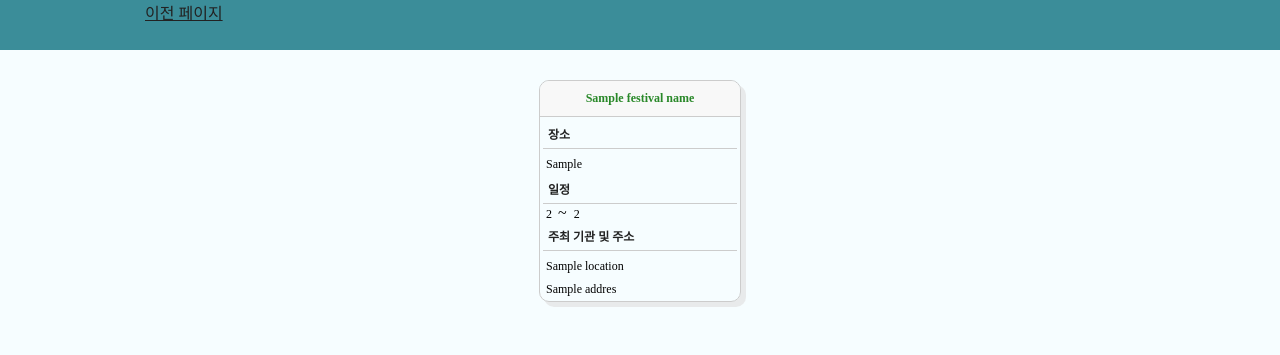
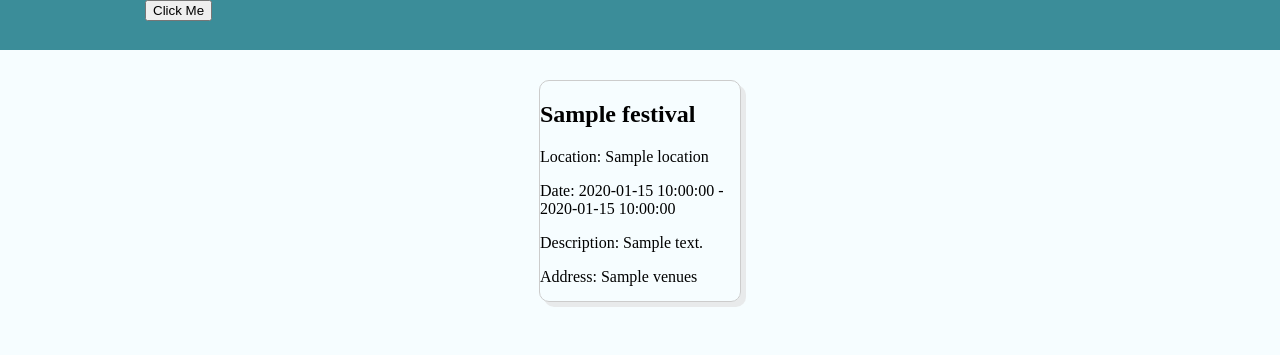
Before and after one commit to choimung/Example, a Flask app: template templates/festivals.html in a window 1280 px wide. Shown: the part 200-555 px from the top of the page. Run offline with Flask 3, Linux system fonts and the light colour scheme; the template is opened without the code that fills it: most values are stand-ins (such as "Sample title", 1, 10 or a date in 2020).

Commit message:
start 페이지 부터 end페이지까지 검색

```diff
--- a/main.py
+++ b/main.py
@@ -1,118 +1,94 @@
-from flask import Flask, jsonify, render_template, request
+from flask import Flask, render_template, request
 import requests
 import xml.etree.ElementTree as ET
 import html
-import json
 
 app = Flask(__name__)
 
+# 페이지별로 축제정보 렌더링
+@app.route('/festivals')
+def page_view():
+    end_page = 2
+    return render_template('festivals.html', festivals=get_festivals(end_page))
 
-# 모든 축제 정보를 요청후 리턴
-@app.route('/festivals/<pageNo>')
-def view_all(pageNo):
-    return get_festivals(pageNo)
+def get_festivals(page_number, search_query=None, year='2023'):
+    url = 'http://api.data.go.kr/openapi/tn_pubr_public_cltur_fstvl_api'
+    festivals = []
+
+    for page in range(1, page_number + 1):
+        params = {
+            'serviceKey': 'PH9LodLRmVyqEv1l/OVszYUfRG4OtB21PyMWnlDD/1cf/PSLnO4GONguUMsbMlXDmSMzwHWK4/6YSifuhD5kKA==',
+            'pageNo': page,
+            'type': 'xml',
+        }
+        response = requests.get(url, params=params)
+        response.encoding = 'utf-8'
+
+        if response.status_code == 200:
+            xml_data = response.text
+            root = ET.fromstring(xml_data)
+
+            for item in root.findall('.//item'):
+                festival_start_year = html.unescape(item.find('fstvlStartDate').text).split("-")
+                if festival_start_year[0] != year:
+                    continue
+
+                festival_name = html.unescape(item.find('fstvlNm').text)
+                if search_query and search_query.lower() not in festival_name.lower():
+                    continue
+
+                festival = {
+                    'name': html.unescape(item.find('fstvlNm').text),
+                    'location': html.unescape(item.find('opar').text),
+                    'start_date': html.unescape(item.find('fstvlStartDate').text),
+                    'end_date': html.unescape(item.find('fstvlEndDate').text),
+                    'description': html.unescape(item.find('fstvlCo').text),
+                    'venues': html.unescape(item.find('rdnmadr').text or item.find('lnmadr').text)
+                }
+                festivals.append(festival)
+
+    return festivals
 
 
-def get_festivals(pageNo):
-    url = 'http://api.data.go.kr/openapi/tn_pubr_public_cltur_fstvl_api'
-    params = {
-        'serviceKey': 'PH9LodLRmVyqEv1l/OVszYUfRG4OtB21PyMWnlDD/1cf/PSLnO4GONguUMsbMlXDmSMzwHWK4/6YSifuhD5kKA==',
-        'pageNo': pageNo,
-        'type': 'xml',
-    }
 
-    response = requests.get(url, params=params)
-    response.encoding = 'utf-8'
-
-    festivalName = []           # 축제이름을 저장하는 배열
-    festivalVenue = []          # 개최장소를 저장하는 배열
-    fstvlStartDate = []         # 축제시작일를 저장하는 배열
-    fstvlEndDate = []           # 축제종료일를 저장하는 배열
-    fstvlCo = []                # 축제소개를 저장하는 배열
-    location = []               # 축제장소를 저장하는 배열
-    address = []
-
-
-    if response.status_code == 200:
-        xml_data = response.text
-        root = ET.fromstring(xml_data)
-
-        for item in root.findall('.//item'):
-
-            fstvlNm = item.find('fstvlNm').text             # fsvmlNm 태그의 값을 찾고 값 을  가져온다.
-            opar = item.find('opar').text                   # opar 태그의 값을 찾고 값 을  가져온다.
-            StartDate = item.find('fstvlStartDate').text    # StartDate 태그의 값을 찾고 값 을  가져온다.
-            EndDate = item.find('fstvlEndDate').text        # EndDate 태그의 값을 찾고 값 을  가져온다.
-            fstvlComent = item.find('fstvlCo').text         # fstvlComent 태그의 값을 찾고 값 을  가져온다.
-            auspcInstt = item.find('auspcInstt').text       # auspcInstt 태그의 값을 찾고 값 을  가져온다.
-            rdnmadr = item.find('rdnmadr').text       # auspcInstt 태그의 값을 찾고 값 을  가져온다.
-
-            if(rdnmadr != None):
-                decoded_name = html.unescape(rdnmadr)
-                address.append(decoded_name)
-            else:
-                lnmadr = item.find('lnmadr').text  # auspcInstt 태그의 값을 찾고 값 을  가져온다.
-                decoded_name = html.unescape(lnmadr)
-                address.append(decoded_name)
-
-            decoded_name = html.unescape(fstvlNm)
-            festivalName.append(decoded_name)
-
-            decoded_name = html.unescape(opar)
-            festivalVenue.append(decoded_name)
-
-            decoded_name = html.unescape(StartDate)
-            fstvlStartDate.append(decoded_name)
-
-            decoded_name = html.unescape(EndDate)
-            fstvlEndDate.append(decoded_name)
-
-            decoded_name = html.unescape(fstvlComent)
-            fstvlCo.append(decoded_name)
-
-            decoded_name = html.unescape(auspcInstt)
-            location.append(decoded_name)
-
-
-            # Convert festivals list to JSON
-            # json_data = json.dumps(festivals, ensure_ascii=False)
-
-    return render_template('festivals.html',
-                           festivalName=festivalName, festivalVenue=festivalVenue, fstvlStartDate=fstvlStartDate,
-                           fstvlEndDate=fstvlEndDate, fstvlCo=fstvlCo, location=location, address=address)
-
-
-@app.route('/festivals/search')
-def search():
-    return render_template('test.html')
-
-
-@app.route('/result', methods=['POST'])
-def search_festivals():
-    festival_id = request.form.get('id')
-    festival_name = request.args.get('fstvn')
-    festival_year = request.args.get('fstv')
-
-    return render_template('result.html', festival_id=festival_id)
-
-
-@app.route('/test')
-def index():
-    fruits = ['Apple', 'Banana', 'Orange', 'Mango']
-    return render_template('test1.html', fruits=fruits)
-
-
-@app.route('/main')
-def h():
-    return render_template('test.html')
-
-
-@app.route('/hello')
-def hello():
-    name = request.args.get('name')  # 'name' 파라미터 값 가져오기
-    age = request.args.get('age')  # 'age' 파라미터 값 가져오기
-
-    return f"Hello, {name}! You are {age} years old."
+# def get_festivals(page_number, search_query=None, year = '2023'):
+#
+#     url = 'http://api.data.go.kr/openapi/tn_pubr_public_cltur_fstvl_api'
+#     params = {
+#         'serviceKey': 'PH9LodLRmVyqEv1l/OVszYUfRG4OtB21PyMWnlDD/1cf/PSLnO4GONguUMsbMlXDmSMzwHWK4/6YSifuhD5kKA==',
+#         'pageNo': page_number,
+#         'type': 'xml',
+#     }
+#     response = requests.get(url, params=params)
+#     response.encoding = 'utf-8'
+#
+#     festivals = []
+#
+#     if response.status_code == 200:
+#         xml_data = response.text
+#         root = ET.fromstring(xml_data)
+#
+#         for item in root.findall('.//item'):
+#
+#             festival_start_year = html.unescape(item.find('fstvlStartDate').text).split("-")
+#             if festival_start_year[0] != year:
+#                 continue
+#
+#             festival_name = html.unescape(item.find('fstvlNm').text)
+#             if search_query and search_query.lower() not in festival_name.lower():
+#                 continue
+#
+#             festival = {'name': html.unescape(item.find('fstvlNm').text),
+#                         'location': html.unescape(item.find('opar').text),
+#                         'start_date': html.unescape(item.find('fstvlStartDate').text),
+#                         'end_date': html.unescape(item.find('fstvlEndDate').text),
+#                         'description': html.unescape(item.find('fstvlCo').text),
+#                         'venues': html.unescape(item.find('rdnmadr').text or item.find('lnmadr').text)
+#                         }
+#
+#             festivals.append(festival)
+#
+#     return festivals
 
 
 if __name__ == '__main__':
--- a/templates/festivals.html
+++ b/templates/festivals.html
@@ -148,28 +148,20 @@
       <!--conatiner-->
         <div class="cont_ban">
              <div class="container">
-              <a href="" class="prev">이전 페이지</a>
+                 <button onclick="nextPage()">Click Me</button>
+
              </div>
         </div>
         <div class="cont">
           <div class="container">
           <!--cont-->
-           {% for i in range(festivalName|length) %}
+            {% for festival in festivals %}
             <div class="box">
-                <span class="festivalName"> {{festivalName[i]}} </span>
-
-                <div class="notice1">
-                <h4>장소</h4>
-                <span class="festivalVenue"> {{festivalVenue[i]}} </span>
-                <h4>일정</h4>
-                <span class="fstvlStartDate"> {{fstvlStartDate[i]}} </span> ~
-                <span class="fstvlEndDate"> {{fstvlEndDate[i]}} </span>
-                <h4>주최 기관 및 주소</h4>
-                <span class="location"> {{location[i]}} </span>
-                <span class="address">{{address[i]}} </span>
-                </div>
-
-<!--                <span class="fstvlCo"> 축제설명 : {{fstvlCo[i]}} </span>-->
+           <h2>{{ festival.name }}</h2>
+            <p>Location: {{ festival.location }}</p>
+            <p>Date: {{ festival.start_date }} - {{ festival.end_date }}</p>
+            <p>Description: {{ festival.description }}</p>
+            <p>Address: {{festival.venues}}
             </div>
 
                 {% endfor %}
```
